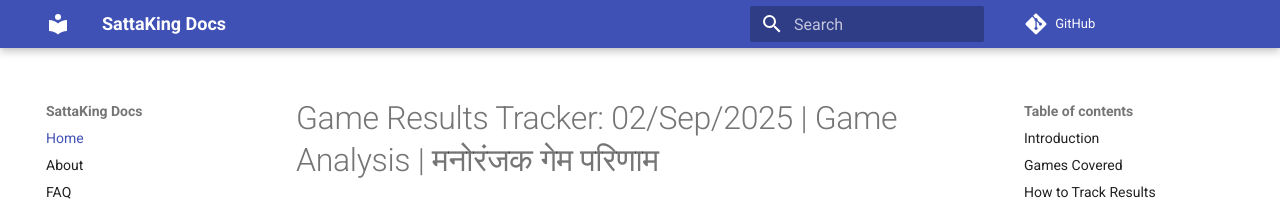
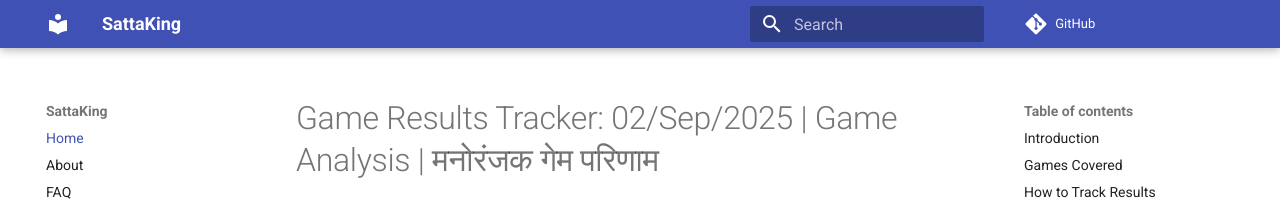
Before and after one commit to sattakingsites-alt/sattaking, an MkDocs documentation site: the page built from docs/index.md, in a window 1280 px wide. Shown: the top 207 px of the page. Built offline with MkDocs 1.6.1 and Material for MkDocs 9.7.7, drawn with Linux system fonts in a browser that asks for light colours; comment, search, counter and statistics services are not loaded.

Commit message:
Update mkdocs.yml

```diff
--- a/mkdocs.yml
+++ b/mkdocs.yml
@@ -1,7 +1,7 @@
-site_name: SattaKing Docs
+site_name: SattaKing
 site_description: Official Documentation for Satta King – Results, Info & Guides
 site_url: https://sattaking.readthedocs.io/
-repo_url: https://github.com/sattakingsites-alt/sattaking-docs
+repo_url: https://github.com/sattakingsites-alt/sattaking
 
 nav:
   - Home: index.md
```
